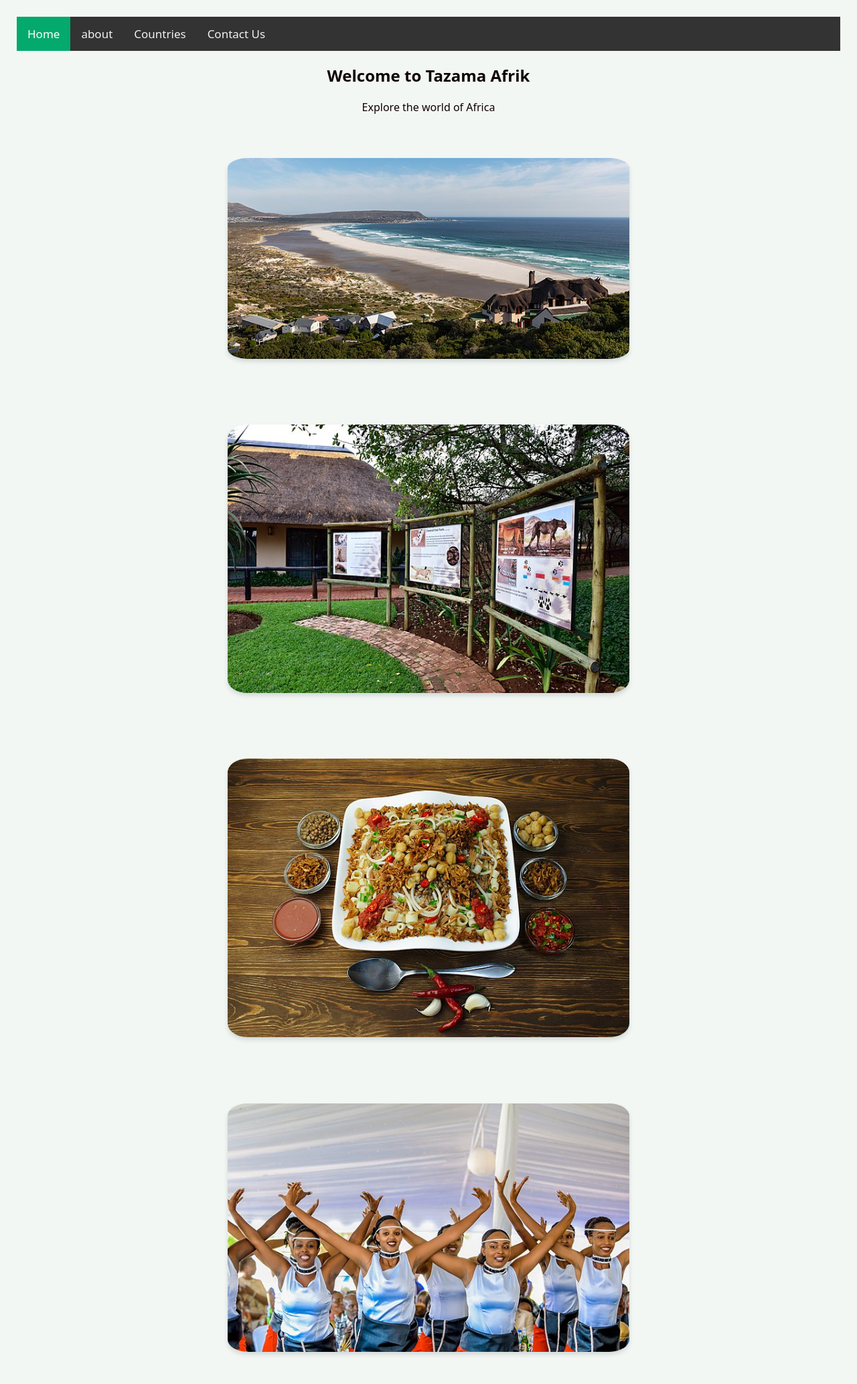
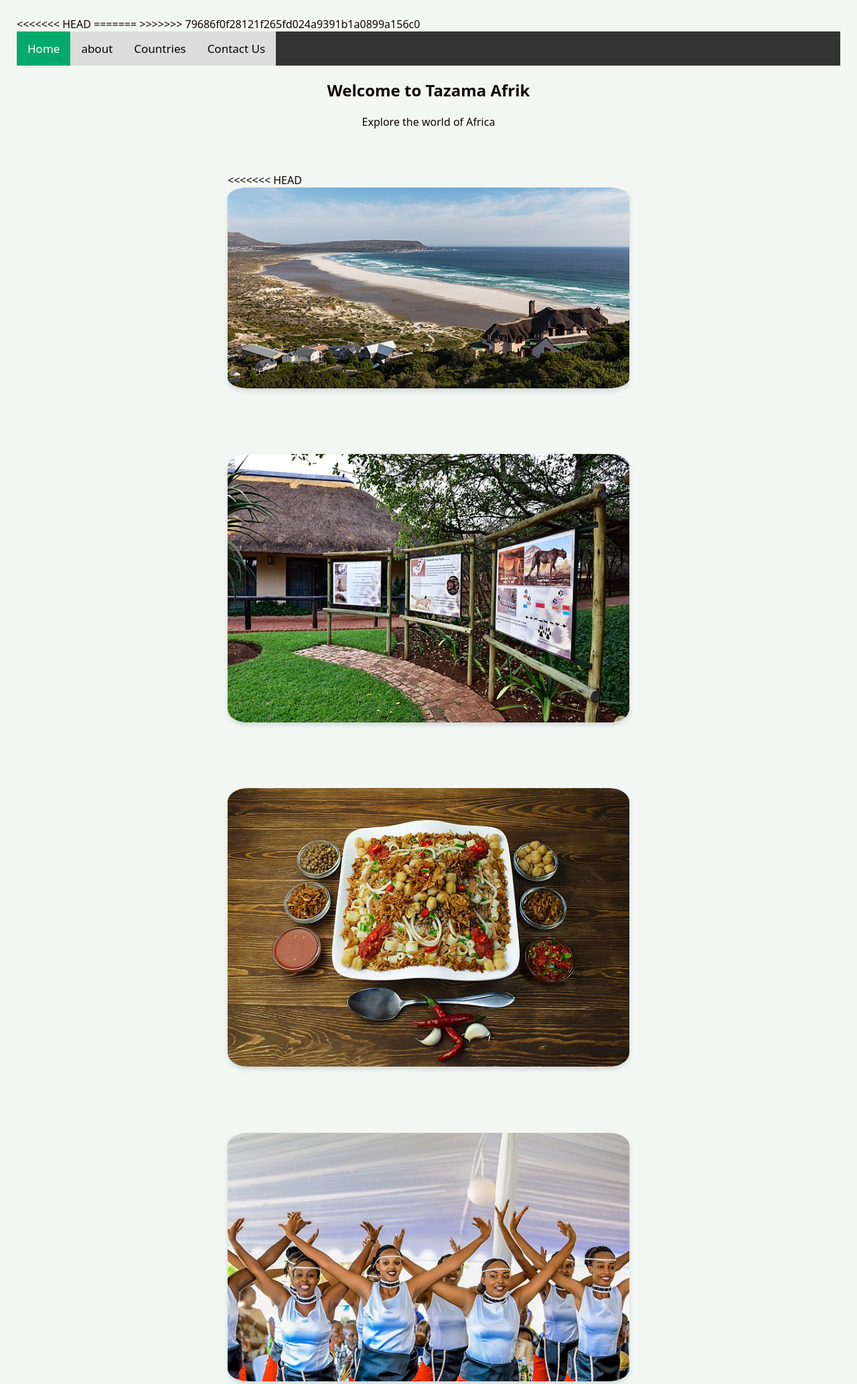
Before and after one commit to Tazama-Afrik/tazama-afrik.github.io, a Flask app: page / in a window 1280 px wide. Shown: the top 2067 px of the page at 67% size. Run offline with Flask 2, Linux system fonts and the light colour scheme.

Commit message:
Added a touch of Flask

```diff
--- a/static/styles/styles.css
+++ b/static/styles/styles.css
@@ -20,9 +20,14 @@ body {
     font-size: 17px;
 }
 
-.topnav a:hover {
+.topnav a {
     background-color: #ddd;
     color: black;
+    /* :hover {
+        background-color: white;
+        color: black;
+        text-emphasis: bold;
+    } */
 }
 
 .topnav a.active {
@@ -50,6 +55,14 @@ body {
     }
 }
 
+.sign_up {
+    background-color: grey;
+    margin-left: 500px;
+    margin-right: 500px;
+/* :hover {
+    background-color: red;
+} */
+}
 .project-image {
     width: 600px;
     display: grid;
--- a/templates/index.html
+++ b/templates/index.html
@@ -2,8 +2,13 @@
 <html>
     <head lang="en">
         <title>Tazama Afrik</title>
+<<<<<<< HEAD
         <link rel="stylesheet" href="/static/styles/styles.css">
         <link rel='shortcut icon' href="/static/img/tazama_afrik.png">
+=======
+        <link rel="stylesheet" type="text/css" href="../static/styles/styles.css">
+        <link rel='shortcut icon' href="../static/img/tazama_afrik.png">
+>>>>>>> 79686f0f28121f265fd024a9391b1a0899a156c0
 
         <div class="topnav">
             <a class="active" href="#home">Home</a>
@@ -24,6 +29,7 @@
           <div class"categories-grid">
             <div class="project-image-wrapper">
                 <h1>Beaches</h1>
+<<<<<<< HEAD
                 <img class="project-image" src="/static/img/african_beach.jpg" alt="Image">
             </div>
             <div class="project-image-wrapper">
@@ -37,6 +43,21 @@
             <div class="project-image-wrapper">
                 <h1>Culture</h1>
                 <img class="project-image" src="/static/img/african_culture.jpg" alt="Culture">
+=======
+                <img class="project-image" src="../static/img/african_beach.jpg" alt="Image">
+            </div>
+            <div class="project-image-wrapper">
+                <h1>Reserves</h1>
+                <img class="project-image" src="../static/img/african_wildlife_reserve.jpg" alt="Reserves">
+            </div>
+            <div class="project-image-wrapper">
+                <h1>Restaurants</h1>
+                <img class="project-image" src="../static/img/african_restaurant.jpg" alt="Restaurants">
+            </div>
+            <div class="project-image-wrapper">
+                <h1>Culture</h1>
+                <img class="project-image" src="../static/img/african_culture.jpg" alt="Culture">
+>>>>>>> 79686f0f28121f265fd024a9391b1a0899a156c0
             </div>
             </div>
         </div>
@@ -52,9 +73,9 @@
                   <a href="https://linkedin.com/in/tazama-afrik">Linkedin</a>
               </ul>
             </div>
-        </div>
-            <div>
-                <h4>Contact Us<h4>
+	    <center>
+            <div class="sign_up">
+                <h2>Contact Us</h2>
               <form action="#">
                 <label for="email">
                   <h4>Email</h4>
@@ -62,15 +83,15 @@
                 </label>
                 <label for="message">
                   <h4>Message</h4>
-                  <textarea id="message">Enter your message</textarea>
+		   <textarea id="message" placeholder="Your message goes here"></textarea>
                 </label>
                 <div class="submit-button-wrapper">
                   <input type="submit" valid="Send Message" id="submitbutton" />
                 </div>
               </form>
             </div>
-
-
+          </div>
+	    </center>
       </body>
     </html>
     </body>
```
Also changed, not shown: templates/base-1.html (added, +12 -0 lines), README.md.
